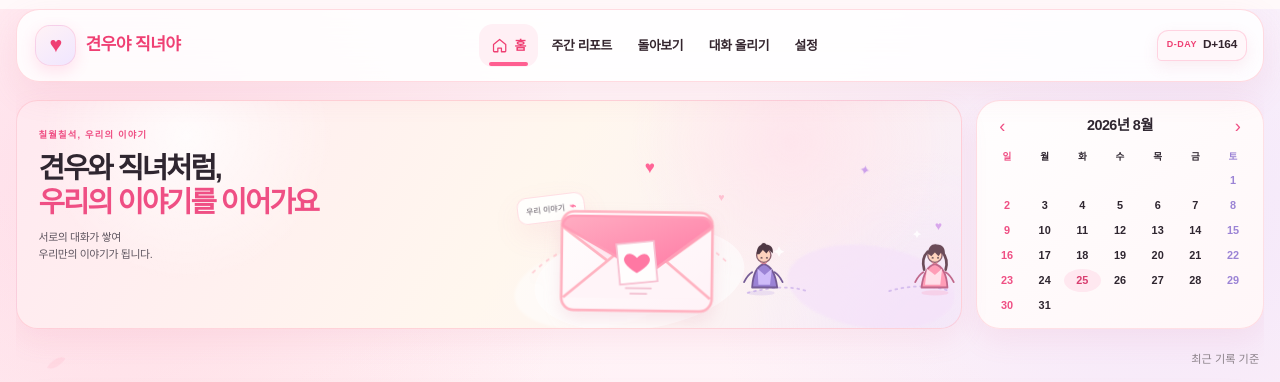
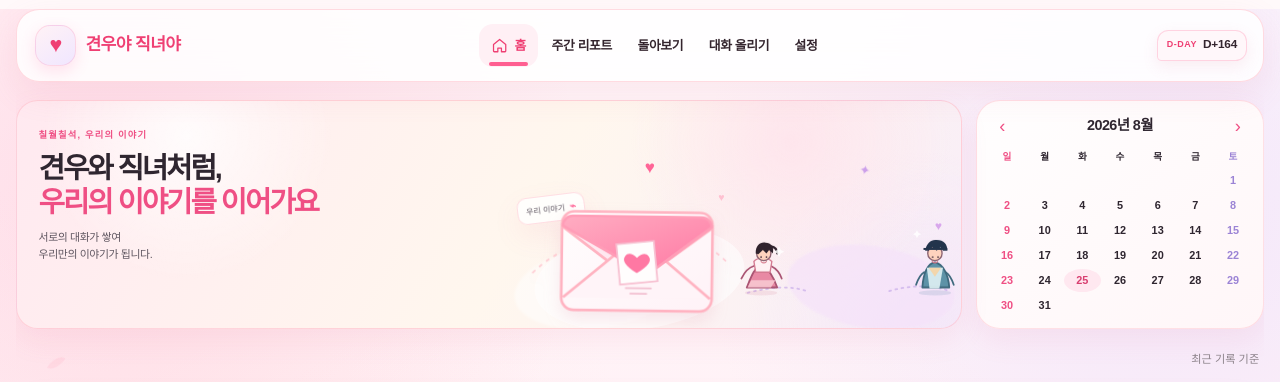
Before and after one commit to heheboi1972/hackathon-5-team, a React (Vite) app in the folder web/: page / in a window 1280 px wide. Shown: the top 382 px of the page. Built offline with nearby package versions, Linux system fonts and the light colour scheme; no server answers.

Commit message:
ui: refresh home couple illustration

```diff
--- a/web/src/pages/Timeline.tsx
+++ b/web/src/pages/Timeline.tsx
@@ -43,26 +43,28 @@ function EnvelopeIllustration() {
       <svg className="timeline-home-characters" viewBox="0 0 250 180" aria-hidden="true">
         <path d="M13 143c28-7 48-8 66-2M171 141c25-7 47-7 68 0" fill="none" stroke="#c6ace8" strokeDasharray="2 5" strokeLinecap="round" strokeWidth="2" opacity=".7" />
         <g className="timeline-home-character timeline-home-character--left">
-          <ellipse cx="28" cy="143" rx="15" ry="3" fill="#a98be1" opacity=".18" />
-          <path d="M18 137c1-15 6-24 13-26 9 2 13 11 15 26Z" fill="#9b83d5" stroke="#735a94" strokeLinejoin="round" strokeWidth="2" />
-          <path d="m24 116 8 7 8-7-2 18H25Z" fill="#d8c5ff" opacity=".85" />
-          <path d="M18 120c-5 3-7 7-9 11M43 120c5 3 7 7 9 11" fill="none" stroke="#735a94" strokeLinecap="round" strokeWidth="2" />
-          <circle cx="31" cy="101" r="8" fill="#ffd3be" stroke="#8b6370" strokeWidth="1.5" />
-          <path d="M23 100c0-8 4-12 10-11 6 0 9 4 8 10l-4-4-3 4-4-4-4 5Z" fill="#4f3944" />
-          <circle cx="31" cy="90" r="2.8" fill="#4f3944" />
-          <path d="M28 104h1M34 104h1" stroke="#4f3944" strokeLinecap="round" strokeWidth="1.4" />
-          <path d="M28 109c2 2 4 2 6 0" fill="none" stroke="#d77b8d" strokeLinecap="round" strokeWidth="1.2" />
+          <ellipse cx="28" cy="143" rx="18" ry="3" fill="#d98b9f" opacity=".18" />
+          <path d="M12 137c5-12 8-21 16-26 8 5 14 14 18 26Z" fill="#e889a4" stroke="#a95372" strokeLinejoin="round" strokeWidth="2" />
+          <path d="M17 129h27l-5 8H13Z" fill="#f7c4cf" opacity=".95" />
+          <path d="M20 113c-7 2-11 8-14 14M39 113c6 3 10 8 12 14" fill="none" stroke="#a95372" strokeLinecap="round" strokeWidth="2" />
+          <path d="M20 108c4-5 15-5 20 0l-2 12H22Z" fill="#fff2f4" stroke="#d47a91" strokeWidth="1.5" />
+          <circle cx="31" cy="99" r="8" fill="#ffd3be" stroke="#8b6370" strokeWidth="1.5" />
+          <path d="M22 99c0-9 5-13 11-12 6 0 10 5 8 12l-4-4-3 4-4-4-5 5Z" fill="#30232d" />
+          <path d="M39 91c5 1 7 4 7 8" fill="none" stroke="#30232d" strokeLinecap="round" strokeWidth="2.5" />
+          <circle cx="28" cy="103" r="1" fill="#4f3944" /><circle cx="34" cy="103" r="1" fill="#4f3944" />
+          <path d="M28 108c2 2 4 2 6 0" fill="none" stroke="#d77b8d" strokeLinecap="round" strokeWidth="1.2" />
         </g>
         <g className="timeline-home-character timeline-home-character--right">
-          <ellipse cx="222" cy="143" rx="15" ry="3" fill="#ff78a3" opacity=".18" />
-          <path d="M207 137c2-15 6-24 15-26 8 2 13 11 14 26Z" fill="#ff9db7" stroke="#bf6689" strokeLinejoin="round" strokeWidth="2" />
-          <path d="m213 116 9 7 8-7-2 18h-17Z" fill="#ffe8f0" opacity=".9" />
-          <path d="M209 120c-5 3-7 7-9 11M234 120c5 3 7 7 9 11" fill="none" stroke="#bf6689" strokeLinecap="round" strokeWidth="2" />
-          <circle cx="222" cy="101" r="8" fill="#ffd3be" stroke="#8b6370" strokeWidth="1.5" />
-          <path d="M214 99c1-8 5-11 10-10 7 0 10 5 9 12l-4-3-3 4-4-4-4 4Z" fill="#6b4b58" />
-          <path d="M214 97c-5 5-6 13-4 20M230 97c5 6 6 13 4 20" fill="none" stroke="#6b4b58" strokeLinecap="round" strokeWidth="3" />
-          <path d="M219 104h1M225 104h1" stroke="#4f3944" strokeLinecap="round" strokeWidth="1.4" />
-          <path d="M219 109c2 2 4 2 6 0" fill="none" stroke="#d77b8d" strokeLinecap="round" strokeWidth="1.2" />
+          <ellipse cx="222" cy="143" rx="18" ry="3" fill="#7195b6" opacity=".2" />
+          <path d="M208 137c1-16 6-27 14-28 9 2 15 13 16 28Z" fill="#5d92a7" stroke="#3e697d" strokeLinejoin="round" strokeWidth="2" />
+          <path d="M213 115h18l-4 23h-11Z" fill="#d9edf0" opacity=".95" />
+          <path d="M215 115h14l-7 10Z" fill="#f6d4a4" opacity=".9" />
+          <path d="M210 120c-5 3-7 8-9 14M234 120c5 3 7 8 9 14" fill="none" stroke="#3e697d" strokeLinecap="round" strokeWidth="2" />
+          <circle cx="222" cy="99" r="8" fill="#ffd3be" stroke="#8b6370" strokeWidth="1.5" />
+          <path d="M211 96c2-9 7-13 13-12 8 0 12 5 12 12h-5l-3-4-4 4-5-4-4 4Z" fill="#23344c" />
+          <path d="M210 94h25M214 91h17" stroke="#23344c" strokeLinecap="round" strokeWidth="2" />
+          <path d="M219 103h1M225 103h1" stroke="#4f3944" strokeLinecap="round" strokeWidth="1.4" />
+          <path d="M219 108c2 2 4 2 6 0" fill="none" stroke="#d77b8d" strokeLinecap="round" strokeWidth="1.2" />
         </g>
         <path d="M48 91l2 4 4 2-4 2-2 4-2-4-4-2 4-2Z" fill="#fff" opacity=".85" />
         <path d="M202 73l1.5 3 3 1.5-3 1.5-1.5 3-1.5-3-3-1.5 3-1.5Z" fill="#fff" opacity=".85" />
```
